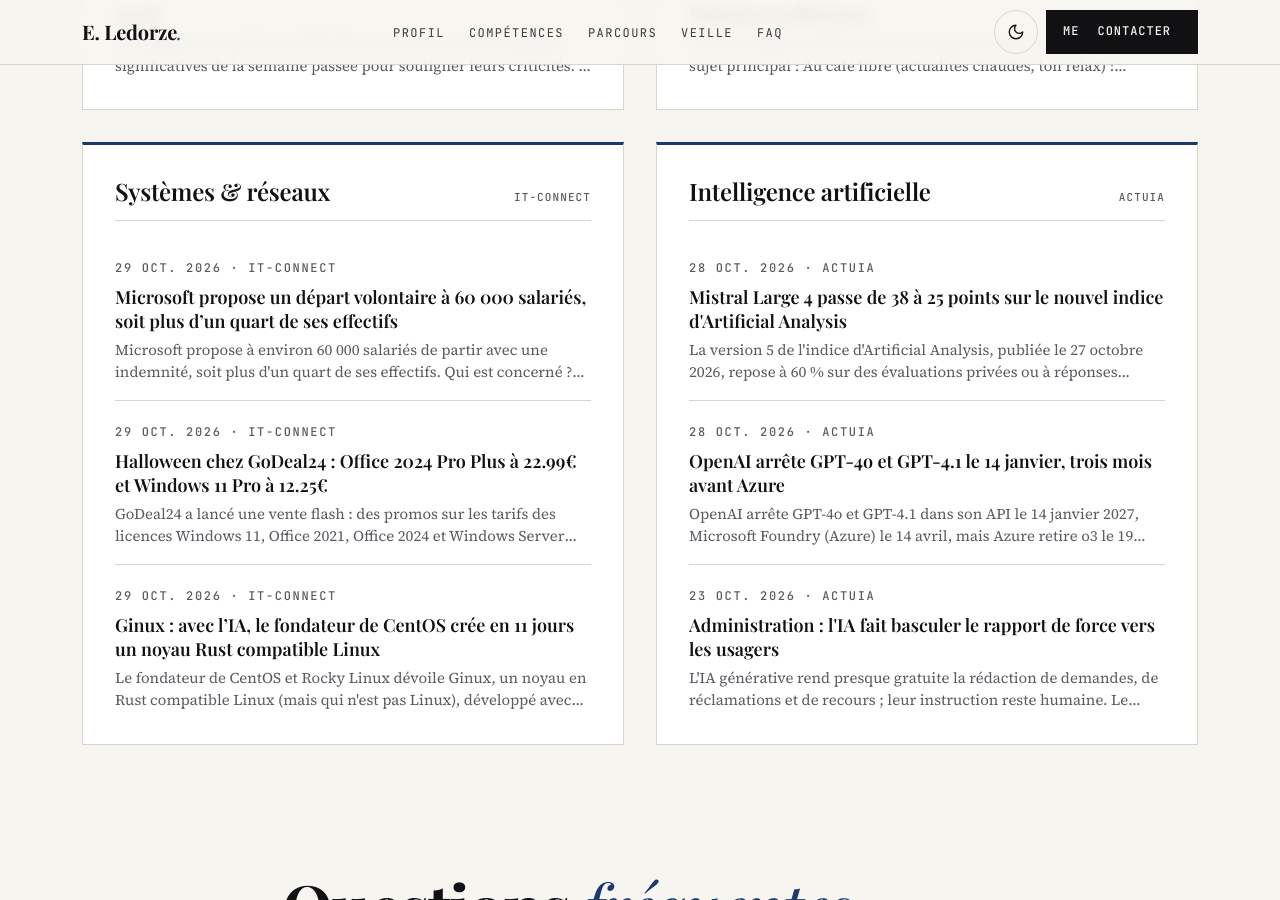
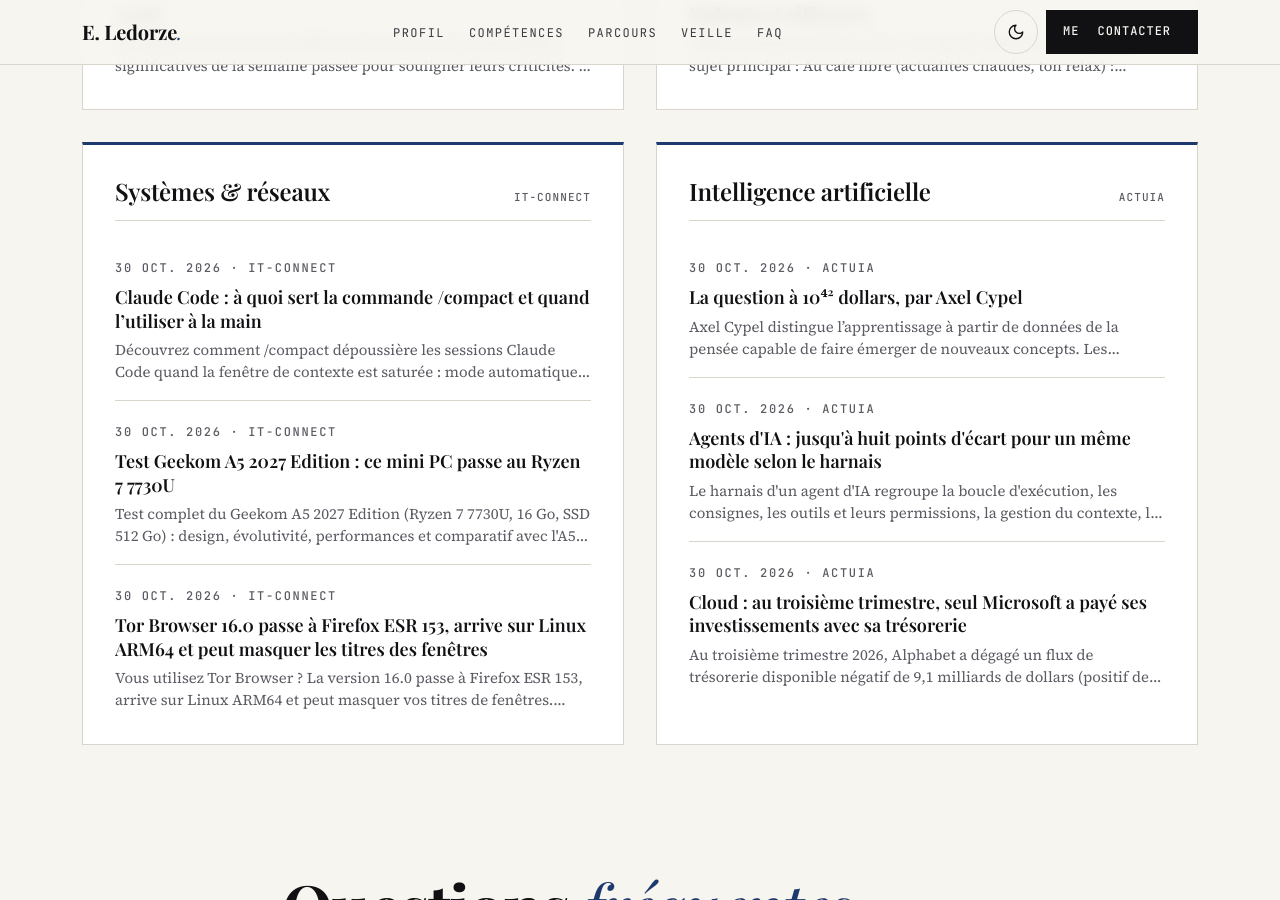
Before and after one commit to TheDringe54-lab/TheDringe54-lab.github.io, a Jekyll site: the page built from index.html, in a window 1280 px wide and 900 px high, scrolled down 4893 px. Built offline with Jekyll 4.4.1, drawn with Linux system fonts in a browser that asks for light colours; some of the changed text lies outside the part shown.

Commit message:
Veille techno : mise à jour automatique

```diff
--- a/_data/veille.json
+++ b/_data/veille.json
@@ -1,5 +1,5 @@
 {
-  "mise_a_jour": "2026-10-29",
+  "mise_a_jour": "2026-10-30",
   "themes": [
     {
       "id": "cyber",
@@ -63,25 +63,25 @@
       "titre_en": "Systems & networks",
       "articles": [
         {
-          "titre": "Microsoft propose un départ volontaire à 60 000 salariés, soit plus d’un quart de ses effectifs",
-          "lien": "https://www.it-connect.fr/microsoft-offre-depart-volontaire-60000-salaries/",
+          "titre": "Claude Code : à quoi sert la commande /compact et quand l’utiliser à la main",
+          "lien": "https://www.it-connect.fr/claude-code-a-quoi-sert-la-commande-compact-et-quand-lutiliser-a-la-main/",
           "source": "IT-Connect",
-          "date": "2026-10-29",
-          "resume": "Microsoft propose à environ 60 000 salariés de partir avec une indemnité, soit plus d'un quart de ses effectifs. Qui est concerné ? Voici ce qu'il faut…"
+          "date": "2026-10-30",
+          "resume": "Découvrez comment /compact dépoussière les sessions Claude Code quand la fenêtre de contexte est saturée : mode automatique ou action manuelle, que choisir ?…"
         },
         {
-          "titre": "Halloween chez GoDeal24 : Office 2024 Pro Plus à 22.99€ et Windows 11 Pro à 12.25€",
-          "lien": "https://www.it-connect.fr/bon-plan-licences-godeal24-windows-office-logiciels/",
+          "titre": "Test Geekom A5 2027 Edition : ce mini PC passe au Ryzen 7 7730U",
+          "lien": "https://www.it-connect.fr/test-geekom-a5-2027-edition/",
           "source": "IT-Connect",
-          "date": "2026-10-29",
-          "resume": "GoDeal24 a lancé une vente flash : des promos sur les tarifs des licences Windows 11, Office 2021, Office 2024 et Windows Server 2025. Le post Halloween chez…"
+          "date": "2026-10-30",
+          "resume": "Test complet du Geekom A5 2027 Edition (Ryzen 7 7730U, 16 Go, SSD 512 Go) : design, évolutivité, performances et comparatif avec l'A5 2025. Le post Test Geekom…"
         },
         {
-          "titre": "Ginux : avec l’IA, le fondateur de CentOS crée en 11 jours un noyau Rust compatible Linux",
-          "lien": "https://www.it-connect.fr/ginux-noyau-rust-ia-fondateur-centos-rocky-linux/",
+          "titre": "Tor Browser 16.0 passe à Firefox ESR 153, arrive sur Linux ARM64 et peut masquer les titres des fenêtres",
+          "lien": "https://www.it-connect.fr/tor-browser-16-nouveautes-linux-arm64-firefox-esr-153/",
           "source": "IT-Connect",
-          "date": "2026-10-29",
-          "resume": "Le fondateur de CentOS et Rocky Linux dévoile Ginux, un noyau en Rust compatible Linux (mais qui n'est pas Linux), développé avec l'aide de l'IA en 11 jours…"
+          "date": "2026-10-30",
+          "resume": "Vous utilisez Tor Browser ? La version 16.0 passe à Firefox ESR 153, arrive sur Linux ARM64 et peut masquer vos titres de fenêtres. Voici les nouveautés. Le…"
         }
       ]
     },
@@ -91,25 +91,25 @@
       "titre_en": "Artificial intelligence",
       "articles": [
         {
-          "titre": "Mistral Large 4 passe de 38 à 25 points sur le nouvel indice d'Artificial Analysis",
-          "lien": "https://www.actuia.com/actualite/mistral-large-4-passe-de-38-a-25-points-sur-le-nouvel-indice-dartificial-analysis/",
+          "titre": "La question à 10⁴² dollars, par Axel Cypel",
+          "lien": "https://www.actuia.com/actualite/la-question-a-1042-dollars-par-axel-cypel-archive-du-magazine-actuia/",
           "source": "ActuIA",
-          "date": "2026-10-28",
-          "resume": "La version 5 de l'indice d'Artificial Analysis, publiée le 27 octobre 2026, repose à 60 % sur des évaluations privées ou à réponses secrètes. Douze modèles à…"
+          "date": "2026-10-30",
+          "resume": "Axel Cypel distingue l’apprentissage à partir de données de la pensée capable de faire émerger de nouveaux concepts. Les contributions récentes de l’IA aux…"
         },
         {
-          "titre": "OpenAI arrête GPT-4o et GPT-4.1 le 14 janvier, trois mois avant Azure",
-          "lien": "https://www.actuia.com/actualite/openai-arrete-gpt-4o-et-gpt-41-le-14-janvier-trois-mois-avant-azure/",
+          "titre": "Agents d'IA : jusqu'à huit points d'écart pour un même modèle selon le harnais",
+          "lien": "https://www.actuia.com/actualite/agents-dia-jusqua-huit-points-decart-pour-un-meme-modele-selon-le-harnais/",
           "source": "ActuIA",
-          "date": "2026-10-28",
-          "resume": "OpenAI arrête GPT-4o et GPT-4.1 dans son API le 14 janvier 2027, Microsoft Foundry (Azure) le 14 avril, mais Azure retire o3 le 19 novembre, 22 jours avant…"
+          "date": "2026-10-30",
+          "resume": "Le harnais d'un agent d'IA regroupe la boucle d'exécution, les consignes, les outils et leurs permissions, la gestion du contexte, les sous-agents, la…"
         },
         {
-          "titre": "Administration : l'IA fait basculer le rapport de force vers les usagers",
-          "lien": "https://www.actuia.com/actualite/demandes-redigees-par-ia-le-rapport-de-force-commence-a-basculer-vers-les-usagers/",
+          "titre": "Cloud : au troisième trimestre, seul Microsoft a payé ses investissements avec sa trésorerie",
+          "lien": "https://www.actuia.com/actualite/cloud-au-troisieme-trimestre-seul-microsoft-a-paye-ses-investissements-avec-sa-tresorerie/",
           "source": "ActuIA",
-          "date": "2026-10-23",
-          "resume": "L'IA générative rend presque gratuite la rédaction de demandes, de réclamations et de recours ; leur instruction reste humaine. Le droit français permet déjà…"
+          "date": "2026-10-30",
+          "resume": "Au troisième trimestre 2026, Alphabet a dégagé un flux de trésorerie disponible négatif de 9,1 milliards de dollars (positif de 19,7 milliards sur douze mois)…"
         }
       ]
     }
```
